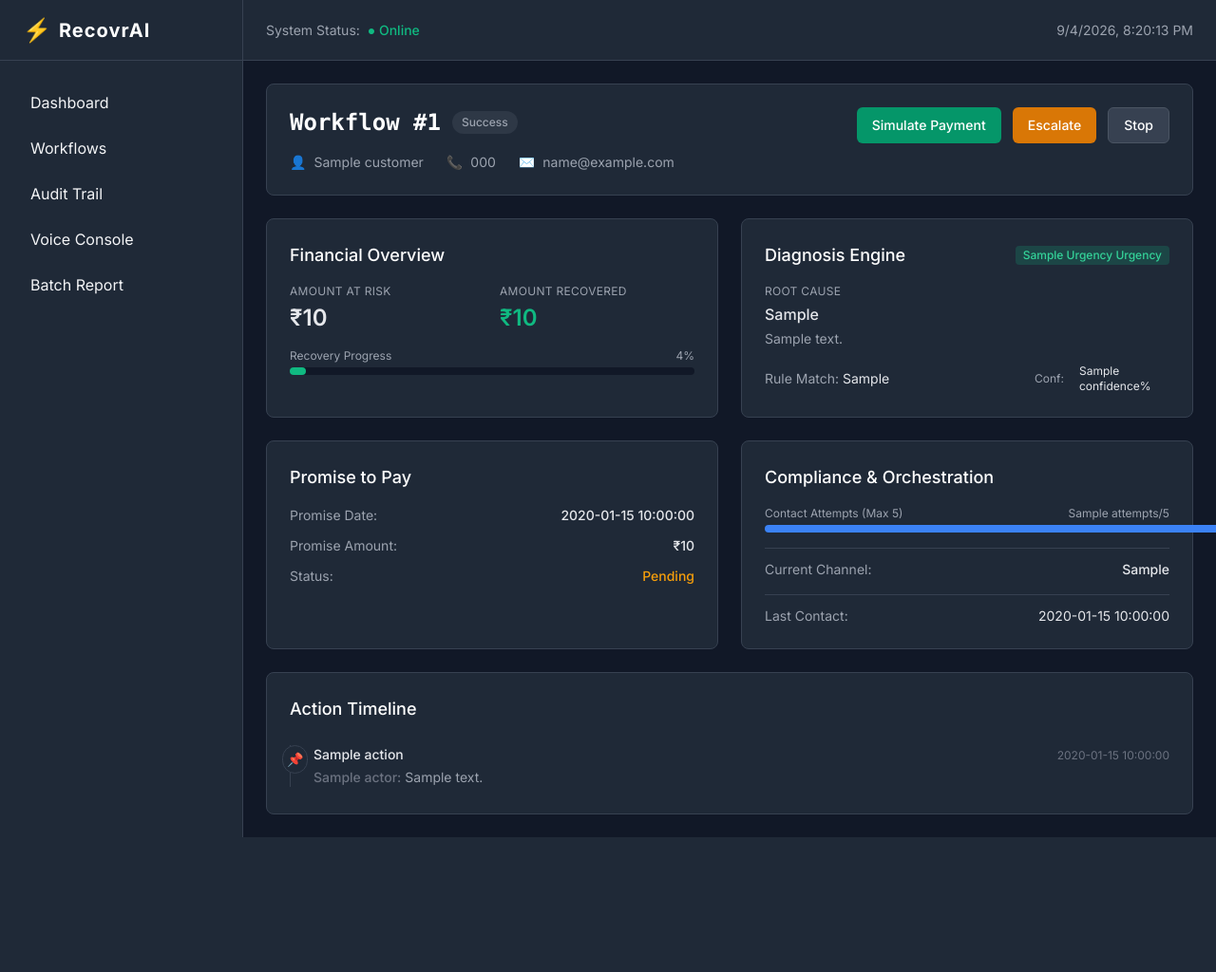
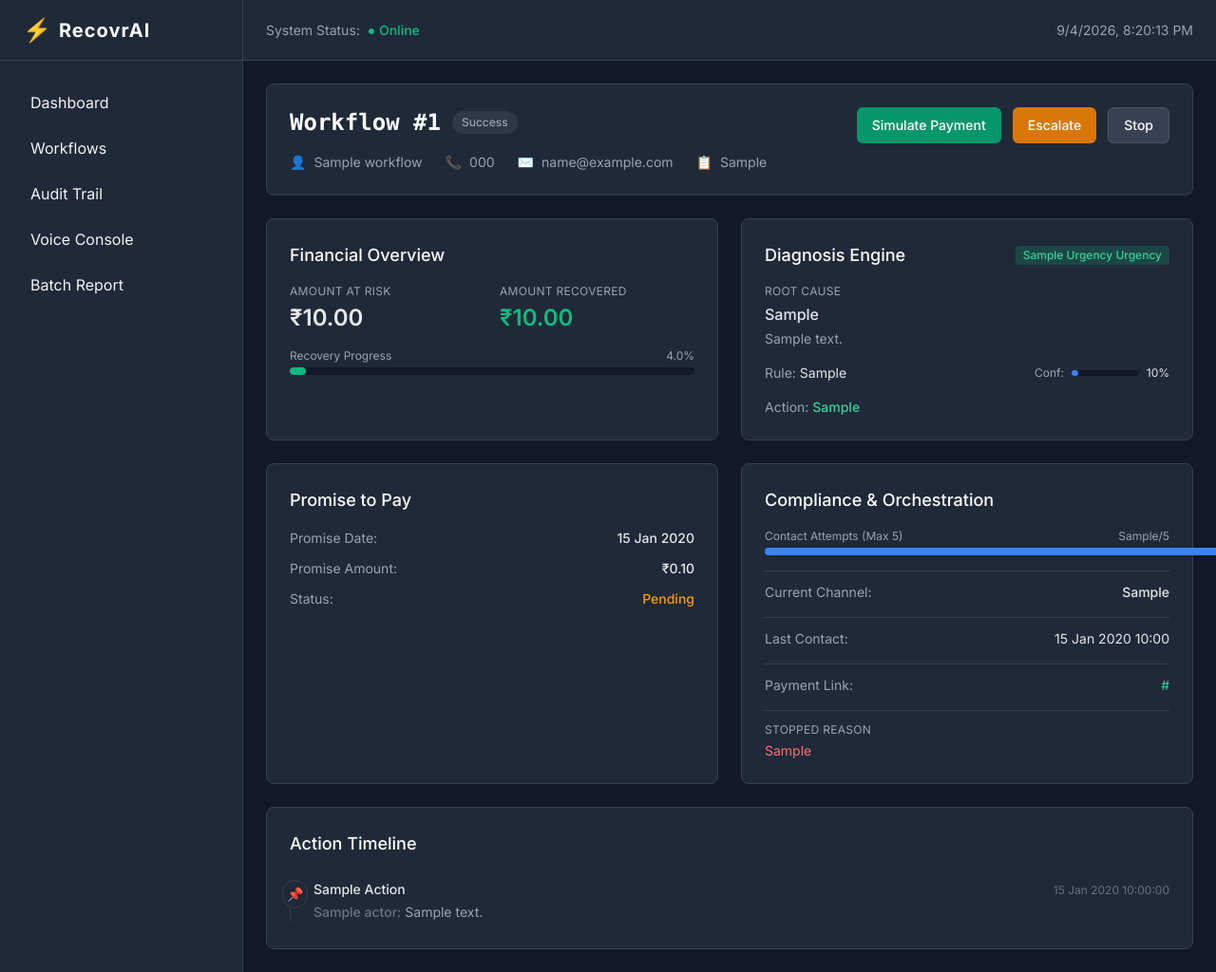
Before and after one commit to Ojaswi-Gupta/revenue_recovery, a Python web app: template templates/recovery_detail.html in a window 1280 px wide. Shown: the whole page at 95% size. Before the commit the page ends 882 px from the top, so only its background shows below. Run offline with Jinja, Linux system fonts and the light colour scheme; the template is opened without the code that fills it: most values are stand-ins (such as "Sample title", 1, 10 or a date in 2020); some libraries are stand-ins or nearby versions.

Commit message:
Fix all broken components: templates, APIs, voice agent, audit trail
- Fix voice_console.html: w.customer → w.customer_name, w.type → w.event_type
- Rewrite recovery_detail.html: fix all 21 broken Jinja2 refs (nested → flat model)
- Rewrite audit_trail.html: wire up filters, fix pagination, add CSV export
- Add /api/workflow/{id}/escalate and /stop endpoints
- Fix voice_client.js: hardcoded localhost:8000 → window.location.host
- Voice agent: add retry logic + Gemini fallback for LLM
- Voice agent: wrap TTS in try/except to prevent 500 crashes
- Move Form import to top of voice.py (PEP-8)

```diff
--- a/api/voice.py
+++ b/api/voice.py
@@ -9,7 +9,7 @@ import uuid
 from datetime import datetime
 from typing import Dict
 
-from fastapi import APIRouter, Depends, Request, WebSocket, WebSocketDisconnect, HTTPException
+from fastapi import APIRouter, Depends, Form, Request, WebSocket, WebSocketDisconnect, HTTPException
 from fastapi.responses import HTMLResponse
 from fastapi.templating import Jinja2Templates
 from pydantic import BaseModel
@@ -210,8 +210,6 @@ class DemoResponse(BaseModel):
 _demo_states: Dict[str, ConversationState] = {}
 
 
-from fastapi import Form
-
 @router.post("/demo")
 async def text_demo(workflow_id: str = Form(...), message: str = Form(...)):
     """
--- a/static/js/voice_client.js
+++ b/static/js/voice_client.js
@@ -17,7 +17,7 @@ class VoiceClient {
 
     initWebSocket() {
         const protocol = window.location.protocol === 'https:' ? 'wss:' : 'ws:';
-        this.ws = new WebSocket(`${protocol}//localhost:8000/voice/ws/${this.workflowId}`);
+        this.ws = new WebSocket(`${protocol}//${window.location.host}/voice/ws/${this.workflowId}`);
 
         this.ws.onopen = () => {
             this.updateStatus('Connected', 'success');
--- a/templates/recovery_detail.html
+++ b/templates/recovery_detail.html
@@ -13,21 +13,25 @@
                     {% elif workflow.status == 'executing' %}bg-blue-500/20 text-blue-400
                     {% elif workflow.status == 'awaiting_promise' %}bg-amber-500/20 text-amber-400
                     {% else %}bg-gray-500/20 text-gray-400{% endif %}">
-                    {{ workflow.status | title }}
+                    {{ workflow.status | replace('_', ' ') | title }}
                 </span>
             </div>
             <div class="mt-4 flex flex-wrap gap-x-6 gap-y-2 text-sm text-gray-400">
-                <div class="flex items-center"><span class="text-gray-500 mr-2">👤</span> {{ workflow.customer.name }}</div>
-                <div class="flex items-center"><span class="text-gray-500 mr-2">📞</span> {{ workflow.customer.phone }}</div>
-                <div class="flex items-center"><span class="text-gray-500 mr-2">✉️</span> {{ workflow.customer.email }}</div>
+                <div class="flex items-center"><span class="text-gray-500 mr-2">👤</span> {{ workflow.customer_name }}</div>
+                <div class="flex items-center"><span class="text-gray-500 mr-2">📞</span> {{ workflow.customer_phone }}</div>
+                <div class="flex items-center"><span class="text-gray-500 mr-2">✉️</span> {{ workflow.customer_email }}</div>
+                <div class="flex items-center"><span class="text-gray-500 mr-2">📋</span> {{ workflow.event_type | replace('_', ' ') | title }}</div>
             </div>
         </div>
+        {% if not workflow.is_terminal %}
         <div class="flex space-x-3">
-            <button hx-post="/api/workflow/{{ workflow.id }}/simulate-payment" class="px-4 py-2 bg-emerald-600 hover:bg-emerald-700 text-white rounded-md text-sm font-medium transition-colors">Simulate Payment</button>
-            <button hx-post="/api/workflow/{{ workflow.id }}/escalate" class="px-4 py-2 bg-amber-600 hover:bg-amber-700 text-white rounded-md text-sm font-medium transition-colors">Escalate</button>
-            <button hx-post="/api/workflow/{{ workflow.id }}/stop" class="px-4 py-2 bg-gray-700 hover:bg-gray-600 border border-gray-600 text-white rounded-md text-sm font-medium transition-colors">Stop</button>
+            <button hx-post="/api/simulate-recovery/{{ workflow.id }}" hx-target="#action-feedback" hx-swap="innerHTML" class="px-4 py-2 bg-emerald-600 hover:bg-emerald-700 text-white rounded-md text-sm font-medium transition-colors">Simulate Payment</button>
+            <button hx-post="/api/workflow/{{ workflow.id }}/escalate" hx-target="#action-feedback" hx-swap="innerHTML" class="px-4 py-2 bg-amber-600 hover:bg-amber-700 text-white rounded-md text-sm font-medium transition-colors">Escalate</button>
+            <button hx-post="/api/workflow/{{ workflow.id }}/stop" hx-target="#action-feedback" hx-swap="innerHTML" class="px-4 py-2 bg-gray-700 hover:bg-gray-600 border border-gray-600 text-white rounded-md text-sm font-medium transition-colors">Stop</button>
         </div>
+        {% endif %}
     </div>
+    <div id="action-feedback"></div>
 
     <div class="grid grid-cols-1 md:grid-cols-2 gap-6">
         <!-- Financial Card -->
@@ -36,20 +40,20 @@
             <div class="grid grid-cols-2 gap-4 mb-4">
                 <div>
                     <div class="text-xs text-gray-400 uppercase tracking-wide">Amount at Risk</div>
-                    <div class="mt-1 text-2xl font-semibold text-gray-200">₹{{ workflow.financial.amount_at_risk }}</div>
+                    <div class="mt-1 text-2xl font-semibold text-gray-200">₹{{ "%.2f"|format(workflow.amount_at_risk_inr) }}</div>
                 </div>
                 <div>
                     <div class="text-xs text-gray-400 uppercase tracking-wide">Amount Recovered</div>
-                    <div class="mt-1 text-2xl font-semibold text-emerald-500">₹{{ workflow.financial.amount_recovered }}</div>
+                    <div class="mt-1 text-2xl font-semibold text-emerald-500">₹{{ "%.2f"|format(workflow.amount_recovered_inr) }}</div>
                 </div>
             </div>
             <div>
                 <div class="flex justify-between text-xs text-gray-400 mb-1">
                     <span>Recovery Progress</span>
-                    <span>{{ workflow.financial.recovery_rate }}%</span>
+                    <span>{{ "%.1f"|format(workflow.recovery_rate) }}%</span>
                 </div>
                 <div class="w-full bg-gray-900 rounded-full h-2">
-                    <div class="bg-emerald-500 h-2 rounded-full" style="width: {{ workflow.financial.recovery_rate }}%"></div>
+                    <div class="bg-emerald-500 h-2 rounded-full" style="width: {{ workflow.recovery_rate }}%"></div>
                 </div>
             </div>
         </div>
@@ -59,48 +63,57 @@
             <div class="flex items-center justify-between mb-4">
                 <h2 class="text-lg font-medium text-white">Diagnosis Engine</h2>
                 <span class="inline-flex items-center px-2 py-0.5 rounded text-xs font-medium
-                    {% if workflow.diagnosis.urgency == 'high' %}bg-red-500/20 text-red-400
-                    {% elif workflow.diagnosis.urgency == 'medium' %}bg-amber-500/20 text-amber-400
+                    {% if workflow.urgency == 'critical' %}bg-red-500/20 text-red-400
+                    {% elif workflow.urgency == 'high' %}bg-orange-500/20 text-orange-400
+                    {% elif workflow.urgency == 'medium' %}bg-amber-500/20 text-amber-400
                     {% else %}bg-emerald-500/20 text-emerald-400{% endif %}">
-                    {{ workflow.diagnosis.urgency | title }} Urgency
+                    {{ workflow.urgency | title }} Urgency
                 </span>
             </div>
             <div class="space-y-4">
                 <div>
                     <div class="text-xs text-gray-400 uppercase tracking-wide mb-1">Root Cause</div>
-                    <div class="text-gray-200 font-medium">{{ workflow.diagnosis.root_cause }}</div>
-                    <div class="text-sm text-gray-400 mt-1">{{ workflow.diagnosis.description }}</div>
+                    <div class="text-gray-200 font-medium">{{ workflow.root_cause or "Pending diagnosis" }}</div>
+                    <div class="text-sm text-gray-400 mt-1">{{ workflow.diagnosis_description or "" }}</div>
                 </div>
                 <div class="flex items-center justify-between text-sm">
-                    <span class="text-gray-400">Rule Match: <span class="text-gray-200">{{ workflow.diagnosis.rule_used }}</span></span>
+                    <span class="text-gray-400">Rule: <span class="text-gray-200">{{ workflow.diagnosis_rule or "LLM Fallback" }}</span></span>
                     <div class="flex items-center w-1/3">
                         <span class="text-gray-400 mr-2 text-xs">Conf:</span>
                         <div class="w-full bg-gray-900 rounded-full h-1.5 flex-1 mr-2">
-                            <div class="bg-blue-500 h-1.5 rounded-full" style="width: {{ workflow.diagnosis.confidence }}%"></div>
+                            <div class="bg-blue-500 h-1.5 rounded-full" style="width: {{ (workflow.confidence * 100) }}%"></div>
                         </div>
-                        <span class="text-gray-200 text-xs">{{ workflow.diagnosis.confidence }}%</span>
+                        <span class="text-gray-200 text-xs">{{ "%.0f"|format(workflow.confidence * 100) }}%</span>
                     </div>
                 </div>
+                {% if workflow.recommended_action %}
+                <div class="text-sm">
+                    <span class="text-gray-400">Action: </span>
+                    <span class="text-emerald-400 font-medium">{{ workflow.recommended_action | replace('_', ' ') | title }}</span>
+                </div>
+                {% endif %}
             </div>
         </div>
 
         <!-- Promise Card -->
-        {% if workflow.promise %}
+        {% if workflow.promise_date %}
         <div class="bg-gray-800 rounded-lg border border-gray-700 p-6">
             <h2 class="text-lg font-medium text-white mb-4">Promise to Pay</h2>
             <div class="space-y-3">
                 <div class="flex justify-between">
                     <span class="text-gray-400 text-sm">Promise Date:</span>
-                    <span class="text-gray-200 text-sm font-medium">{{ workflow.promise.date }}</span>
+                    <span class="text-gray-200 text-sm font-medium">{{ workflow.promise_date.strftime('%d %b %Y') if workflow.promise_date else 'N/A' }}</span>
                 </div>
+                {% if workflow.promise_amount %}
                 <div class="flex justify-between">
                     <span class="text-gray-400 text-sm">Promise Amount:</span>
-                    <span class="text-gray-200 text-sm font-medium">₹{{ workflow.promise.amount }}</span>
+                    <span class="text-gray-200 text-sm font-medium">₹{{ "%.2f"|format(workflow.promise_amount / 100) }}</span>
                 </div>
+                {% endif %}
                 <div class="flex justify-between">
                     <span class="text-gray-400 text-sm">Status:</span>
-                    <span class="text-sm font-medium {% if workflow.promise.fulfilled %}text-emerald-500{% else %}text-amber-500{% endif %}">
-                        {{ "Fulfilled" if workflow.promise.fulfilled else "Pending" }}
+                    <span class="text-sm font-medium {% if workflow.promise_fulfilled %}text-emerald-500{% else %}text-amber-500{% endif %}">
+                        {{ "Fulfilled" if workflow.promise_fulfilled else "Pending" }}
                     </span>
                 </div>
             </div>
@@ -114,20 +127,32 @@
                 <div>
                     <div class="flex justify-between text-xs text-gray-400 mb-1">
                         <span>Contact Attempts (Max 5)</span>
-                        <span>{{ workflow.compliance.attempts }}/5</span>
+                        <span>{{ workflow.contact_attempts }}/5</span>
                     </div>
                     <div class="w-full bg-gray-900 rounded-full h-2">
-                        <div class="bg-blue-500 h-2 rounded-full" style="width: {{ (workflow.compliance.attempts / 5) * 100 }}%"></div>
+                        <div class="bg-blue-500 h-2 rounded-full" style="width: {{ (workflow.contact_attempts / 5 * 100) | int }}%"></div>
                     </div>
                 </div>
                 <div class="flex justify-between border-t border-gray-700 pt-3">
                     <span class="text-gray-400 text-sm">Current Channel:</span>
-                    <span class="text-gray-200 text-sm font-medium">{{ workflow.compliance.current_channel }}</span>
+                    <span class="text-gray-200 text-sm font-medium">{{ (workflow.current_channel or "—") | replace('_', ' ') | title }}</span>
                 </div>
                 <div class="flex justify-between border-t border-gray-700 pt-3">
                     <span class="text-gray-400 text-sm">Last Contact:</span>
-                    <span class="text-gray-200 text-sm">{{ workflow.compliance.last_contact_time }}</span>
+                    <span class="text-gray-200 text-sm">{{ workflow.last_contact_at.strftime('%d %b %Y %H:%M') if workflow.last_contact_at else "—" }}</span>
                 </div>
+                {% if workflow.payment_link_url %}
+                <div class="flex justify-between border-t border-gray-700 pt-3">
+                    <span class="text-gray-400 text-sm">Payment Link:</span>
+                    <a href="{{ workflow.payment_link_url }}" target="_blank" class="text-emerald-400 text-sm hover:underline">{{ workflow.payment_link_url }}</a>
+                </div>
+                {% endif %}
+                {% if workflow.stopped_reason %}
+                <div class="border-t border-gray-700 pt-3">
+                    <div class="text-xs text-gray-400 uppercase tracking-wide mb-1">Stopped Reason</div>
+                    <div class="text-sm text-red-400">{{ workflow.stopped_reason }}</div>
+                </div>
+                {% endif %}
             </div>
         </div>
     </div>
@@ -135,24 +160,29 @@
     <!-- Timeline -->
     <div class="bg-gray-800 rounded-lg border border-gray-700 p-6">
         <h2 class="text-lg font-medium text-white mb-6">Action Timeline</h2>
+        {% if audit_logs %}
         <div class="relative pl-6 border-l border-gray-700 space-y-8">
-            {% for action in actions %}
+            {% for log in audit_logs %}
             <div class="relative">
                 <div class="absolute -left-[33px] bg-gray-800 p-1 rounded-full border border-gray-700 text-sm">
-                    {% if action.actor == 'system' %}⚙️
-                    {% elif action.actor == 'voice_agent' %}🎙️
-                    {% elif action.actor == 'orchestrator' %}🧠
-                    {% elif action.actor == 'compliance' %}🛡️
+                    {% if log.actor == 'system' %}⚙️
+                    {% elif log.actor == 'voice_agent' %}🎙️
+                    {% elif log.actor == 'orchestrator' %}🧠
+                    {% elif log.actor == 'compliance' %}🛡️
+                    {% elif log.actor == 'diagnosis_engine' %}🔍
                     {% else %}📌{% endif %}
                 </div>
                 <div class="flex flex-col sm:flex-row sm:items-baseline sm:justify-between mb-1">
-                    <h3 class="text-sm font-medium text-gray-200">{{ action.title }}</h3>
-                    <time class="text-xs text-gray-500">{{ action.timestamp }}</time>
+                    <h3 class="text-sm font-medium text-gray-200">{{ log.action | replace('_', ' ') | title }}</h3>
+                    <time class="text-xs text-gray-500">{{ log.timestamp.strftime('%d %b %Y %H:%M:%S') if log.timestamp else '' }}</time>
                 </div>
-                <div class="text-sm text-gray-400 mb-1"><span class="font-medium text-gray-500">{{ action.actor }}:</span> {{ action.details }}</div>
+                <div class="text-sm text-gray-400 mb-1"><span class="font-medium text-gray-500">{{ log.actor }}:</span> {{ log.details }}</div>
             </div>
             {% endfor %}
         </div>
+        {% else %}
+        <div class="text-gray-500 text-sm text-center py-8">No audit logs yet for this workflow.</div>
+        {% endif %}
     </div>
 </div>
 {% endblock %}
--- a/templates/voice_console.html
+++ b/templates/voice_console.html
@@ -18,7 +18,7 @@
                 <select id="workflow-selector" name="workflow_id" class="w-full bg-gray-900 border border-gray-700 rounded-md px-3 py-2 text-sm text-gray-200 focus:outline-none focus:border-emerald-500 mb-4">
                     <option value="" disabled selected>Choose a workflow...</option>
                     {% for w in workflows %}
-                    <option value="{{ w.id }}">{{ w.customer }} - {{ w.type }}</option>
+                    <option value="{{ w.id }}">{{ w.customer_name }} - {{ w.event_type }}</option>
                     {% endfor %}
                 </select>
 
```
Also changed, not shown: api/dashboard.py (+61 -0 lines), services/voice_agent.py (+63 -29 lines), templates/audit_trail.html (+35 -24 lines).
